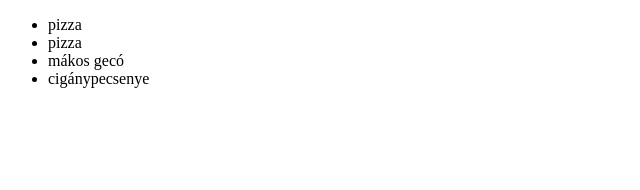
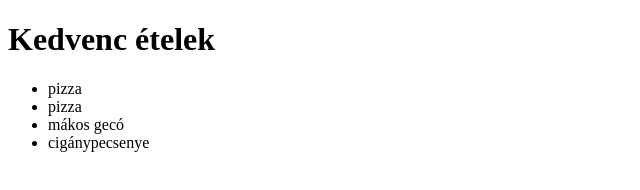
Before and after one commit to Bartos0/web1, a plain HTML site: page index.html in a window 1280 px wide. Shown: the whole page, without its empty margins (0-640 px from the left). Drawn offline with Linux system fonts and the light colour scheme.

Commit message:
modositva

```diff
--- a/index.html
+++ b/index.html
@@ -6,6 +6,7 @@
     <title>Document</title>
 </head>
 <body>
+    <h1>Kedvenc ételek</h1>
     <ul>
         <li>pizza</li>
         <li>pizza</li>
```
